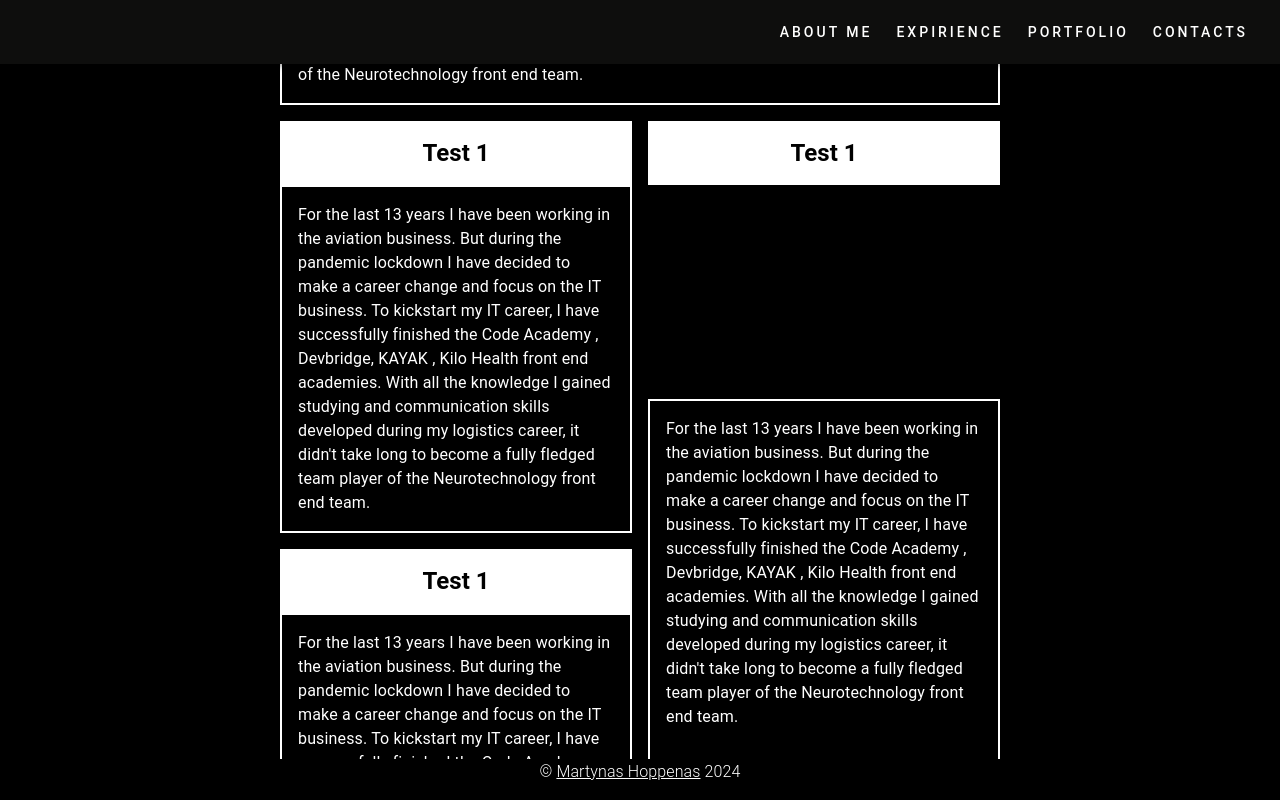
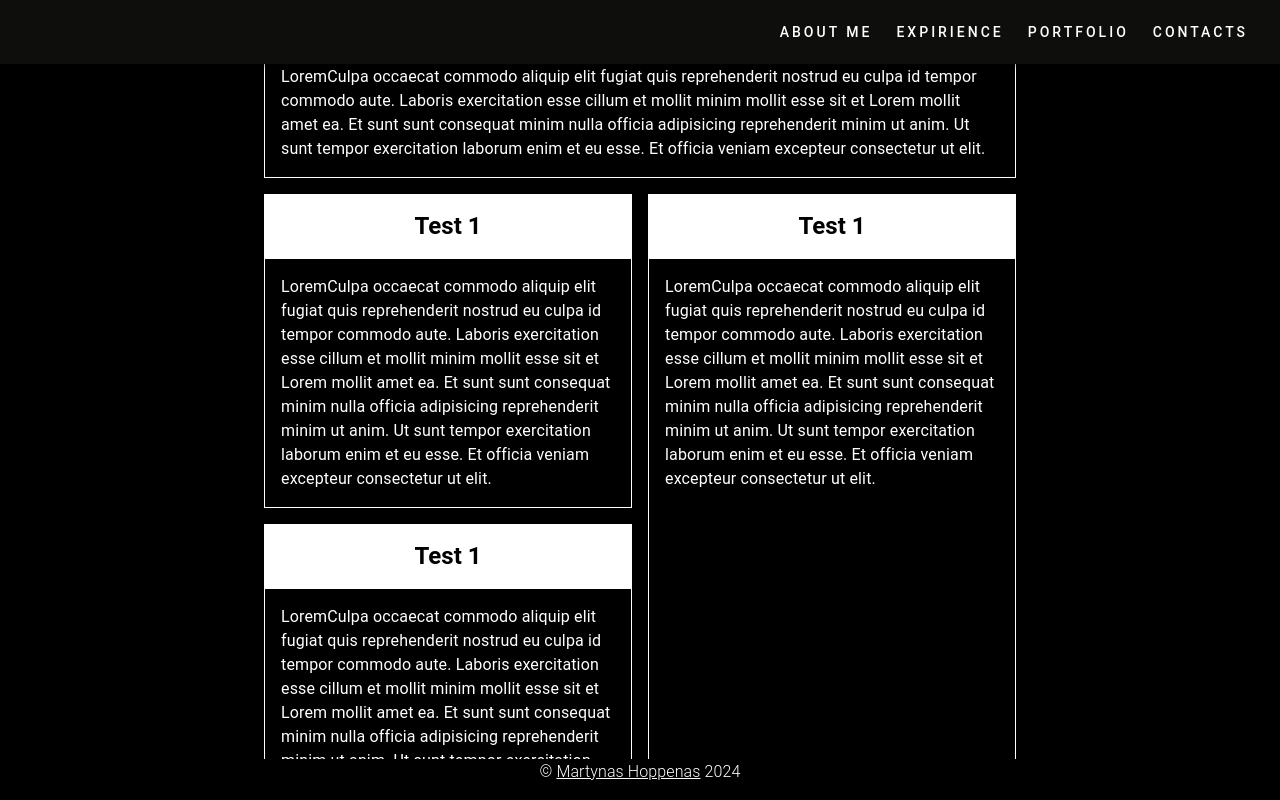
Before and after one commit to Hoppenas/mh-codes, a React (Create React App) app: page / in a window 1280 px wide. Built offline with nearby package versions, Linux system fonts and the light colour scheme.

Commit message:
FIX: TextWithheader

```diff
--- a/src/components/TextWithHeaderContainer/TextWithHeaderContainer.tsx
+++ b/src/components/TextWithHeaderContainer/TextWithHeaderContainer.tsx
@@ -1,5 +1,5 @@
 import { FC } from "react";
-import { Grid, Typography } from "@mui/material";
+import { Box, Grid, Typography } from "@mui/material";
 
 interface ITextWithHeaderContainer {
   header: string;
@@ -13,8 +13,8 @@ const TextWithHeaderContainer: FC<ITextWithHeaderContainer> = ({
   fullwith,
 }) => {
   return (
-    <Grid container margin={1}>
-      <Grid item container xs={12} justifyContent="flex-end">
+    <Grid margin={1} display="flex" flexDirection="column">
+      <Grid container justifyContent="flex-end" style={{ flexShrink: 0 }}>
         <Grid item xs={fullwith ? 12 : 6}>
           <Typography
             bgcolor="#FFF"
@@ -28,7 +28,7 @@ const TextWithHeaderContainer: FC<ITextWithHeaderContainer> = ({
           </Typography>
         </Grid>
       </Grid>
-      <Grid item xs={12} border={2}>
+      <Grid item flexGrow={1} border={1}>
         <Typography padding={2}>{text}</Typography>
       </Grid>
     </Grid>
--- a/src/pages/AboutmePage.tsx
+++ b/src/pages/AboutmePage.tsx
@@ -7,7 +7,8 @@ import TextWithHeaderContainer from "../components/TextWithHeaderContainer/TextW
 
 const testText = {
   header: "Test 1",
-  text: "For the last 13 years I have been working in the aviation business. But during the pandemic lockdown I have decided to make a career change and focus on the IT business. To kickstart my IT career, I have successfully finished the Code Academy , Devbridge, KAYAK , Kilo Health front end academies. With all the knowledge I gained studying and communication skills developed during my logistics career, it didn't take long to become a fully fledged team player of the Neurotechnology front end team.",
+  // text: "For the last 13 years I have been working in the aviation business. But during the pandemic lockdown I have decided to make a career change and focus on the IT business. To kickstart my IT career, I have successfully finished the Code Academy , Devbridge, KAYAK , Kilo Health front end academies. With all the knowledge I gained studying and communication skills developed during my logistics career, it didn't take long to become a fully fledged team player of the Neurotechnology front end team.",
+  text: "LoremCulpa occaecat commodo aliquip elit fugiat quis reprehenderit nostrud eu culpa id tempor commodo aute. Laboris exercitation esse cillum et mollit minim mollit esse sit et Lorem mollit amet ea. Et sunt sunt consequat minim nulla officia adipisicing reprehenderit minim ut anim. Ut sunt tempor exercitation laborum enim et eu esse. Et officia veniam excepteur consectetur ut elit.",
 };
 
 const AboutMePage = () => {
@@ -24,34 +25,13 @@ const AboutMePage = () => {
       maxWidth="60%"
       margin="auto"
     >
-      {/* <Box
-        bgcolor="#FFF"
-        height="30vh"
-        width="100%"
-        margin={2}
-        marginTop="200px"
-      >
-        <Avatar
-          alt="Martynas Hoppenas"
-          src={mhphoto}
-          variant="rounded"
-          sx={{ width: 200, height: 300 }}
-        />
-      </Box> */}
-      <Box
-        padding={2}
-        // bgcolor="rgba(135, 145, 154, 0.4)"
-        display="flex"
-        flexDirection="row"
-        gap={3}
-      >
       <Grid container>
         <TextWithHeaderContainer
           fullwith={false}
           header={testText.header}
           text={testText.text}
         />
-          <Grid container direction="row">
+        <Grid item container>
           <Grid item container xs={6}>
             <TextWithHeaderContainer
               fullwith={true}
@@ -73,7 +53,6 @@ const AboutMePage = () => {
           </Grid>
         </Grid>
       </Grid>
-      </Box>
     </Grid>
   );
 };
```
Lines whose indentation alone changed are shown as unchanged.
